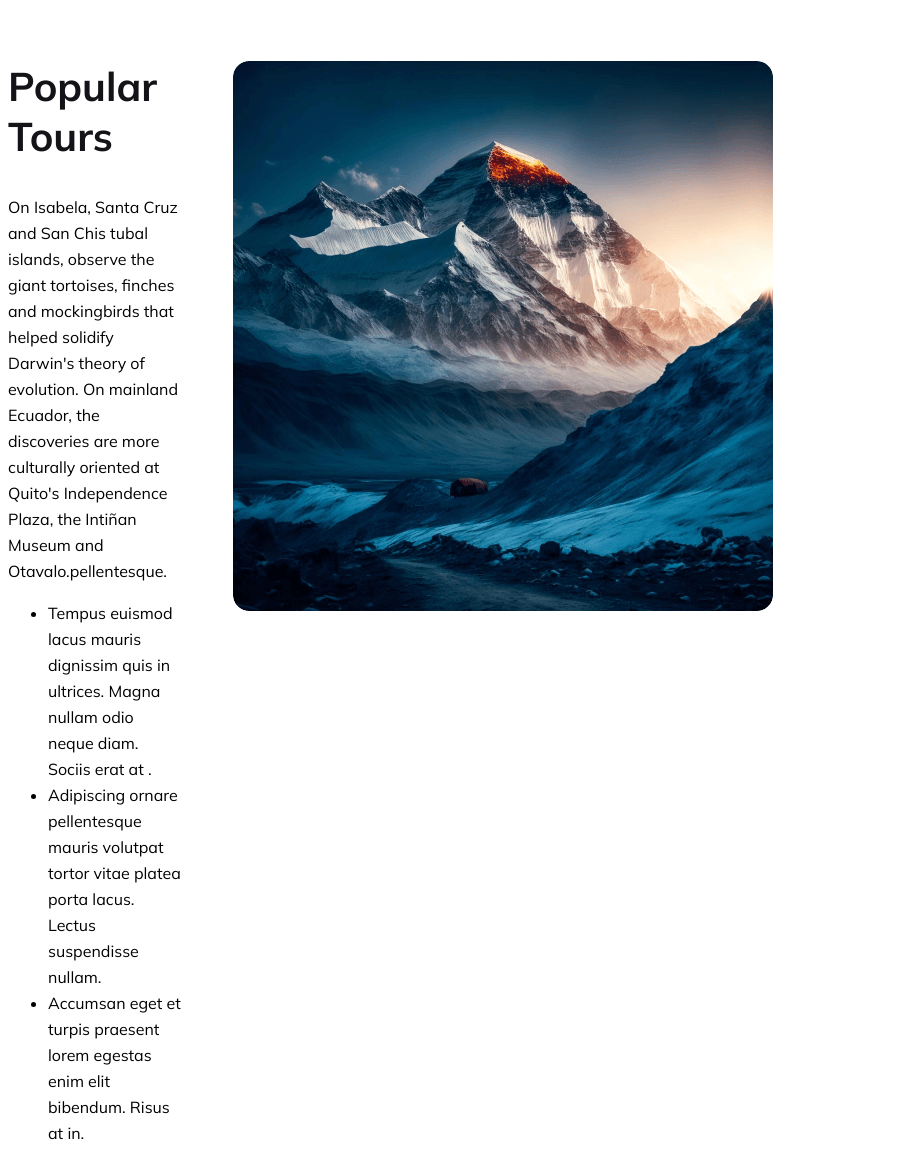
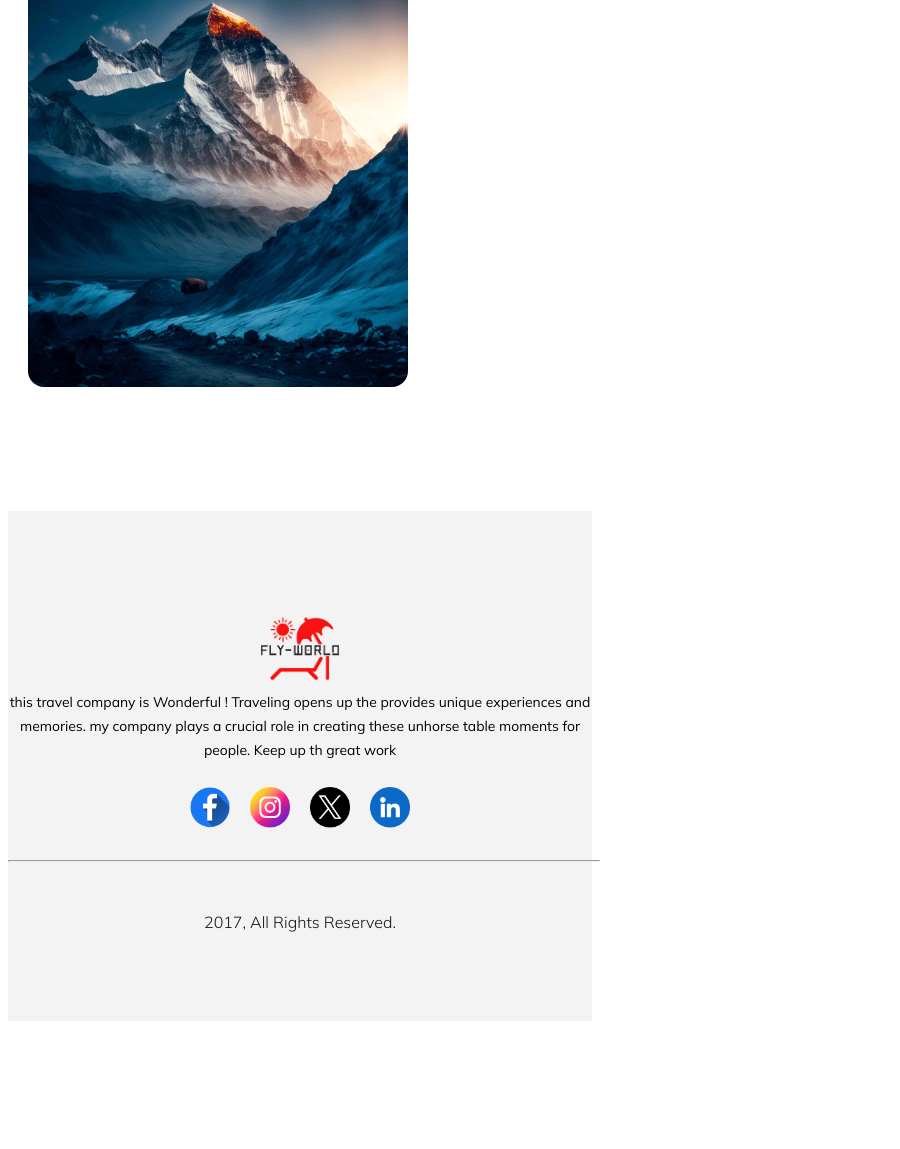
Before and after one commit to sujauddoula352/Fly-world-travel-website, a plain HTML site: page index.html in a window 600 px wide. Shown: the part 731-1880 px from the top of the page, 900 px wide, since content can reach past the window. After the commit the page ends 1760 px from the top, so only its background shows below. Drawn offline with Linux system fonts and the light colour scheme.

Commit message:
Popular-Tour-container and footer responsiv

```diff
--- a/index.html
+++ b/index.html
@@ -16,7 +16,7 @@
 </head>
 
 <body>
-    <header>
+    <!-- <header>
         <nav>
             <a href=""><img src="./Images/logo1.png" class="logo"></a>
             <ul>
@@ -52,7 +52,7 @@
 
         </section>
 
-    </header>
+    </header> -->
     <main>
         <section>
             <div class="Popular-Tour-container">
--- a/styles/style.css
+++ b/styles/style.css
@@ -104,6 +104,7 @@ background: rgb(255, 0, 0);
 }
 .Popular-Tour-container .tour-content-text{
     max-width: 540px;
+    font-size: 1rem;
     line-height: 26px;
     padding-bottom:32px ;
 }
@@ -154,7 +155,7 @@ background: rgb(255, 0, 0);
 
  hr{
     width: 990px;
-    margin-left: 475px;
+    align: center;
 
 }
 .footer-container h4{
@@ -166,3 +167,83 @@ background: rgb(255, 0, 0);
    margin-top: 50px;
 }
 /* footer style section End */
+
+
+
+
+/* Responsive Section */
+    /*Mobile and small devices  */
+    @media screen and (max-width:600px) {
+
+
+
+        .Popular-Tour-container{
+            flex-direction: column;
+            padding: 20px;
+        }
+        .Popular-Tour-container .tour-content-text,
+        .common-text-content{
+           font-size: .87rem;
+            line-height: 24px;
+
+        }
+        .Popular-Tour-container .tour-content-img img{
+            width: 330px;
+            height: 340px;
+            border-radius: 16px;
+
+    }
+
+
+
+
+
+
+
+    .footer-container .social-logo {
+        padding: 20px;
+
+    }
+    hr{
+        width: 320px;
+
+
+    }
+}
+
+
+
+
+
+    /* table and medium devices */
+ @media screen and (min-width:600px) and (max-width:976px) {
+
+    .Popular-Tour-container{
+        padding: 20px;
+    }
+    .Popular-Tour-container .tour-content-img img {
+        width: 380px;
+        height: 450px;
+        margin-top: 50px;
+    }
+
+.tour-content h1 {
+    margin: 0px;
+}
+.Popular-Tour-container .tour-content-text {
+        line-height: 22px;
+        padding-bottom: 32px;
+    }
+
+
+
+
+
+
+    hr{
+        width: 590px;
+
+    }
+
+
+ }
```
